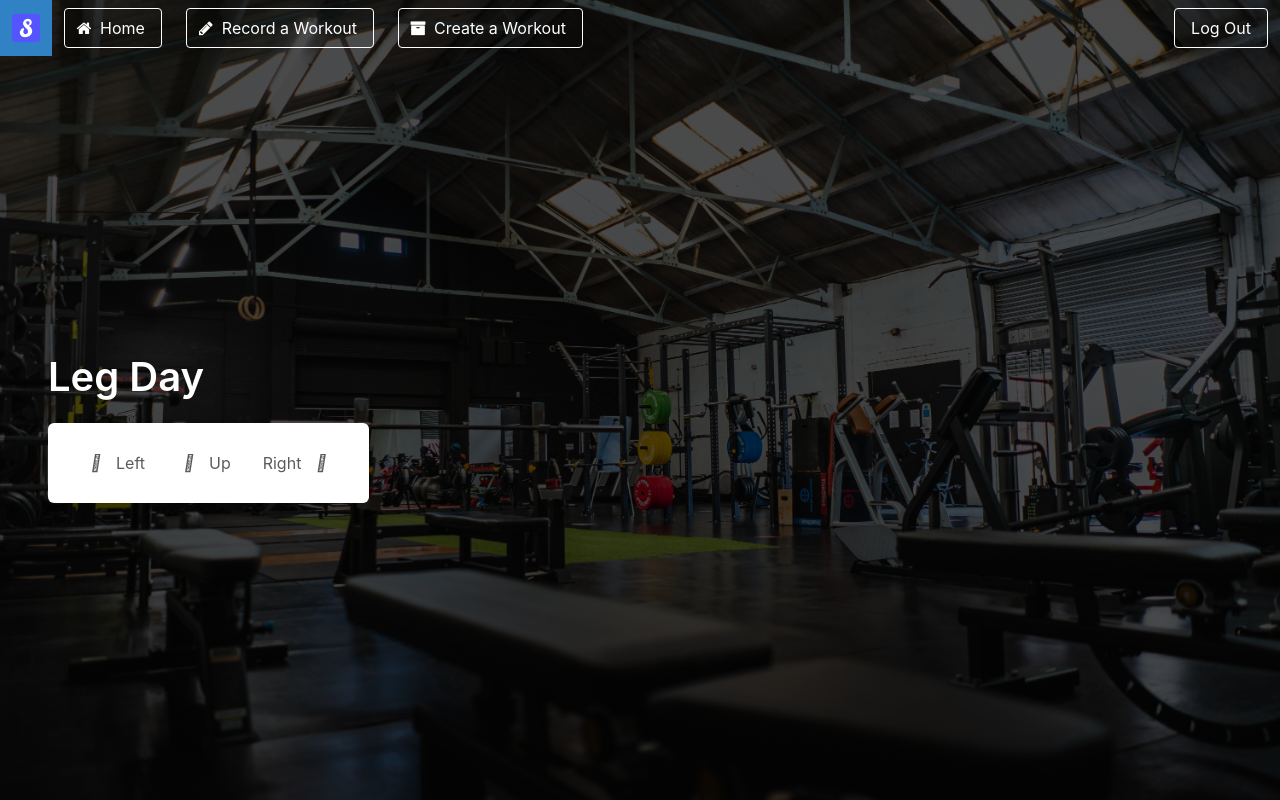
After one commit to dbolger/Strengthy, a Flask app: page /workout/record in a window 1280 px wide. The commit adds this page. Run offline with Flask 2, Linux system fonts and the light colour scheme; the visitor is signed in with stand-in values (Sample User, id 1); some libraries are stand-ins or nearby versions.

Commit message:
Start record workout

```diff
--- a/app/routes.py
+++ b/app/routes.py
@@ -111,3 +111,8 @@ def editWorkout():
             form.exercises.append_entry(exercise)
 
     return render_template('workout/create.html', form=form, title=f'Edit Workout "{workout.name}"')
+
+@app.route("/workout/record", methods=['GET'])
+@login_required
+def recordWorkout():
+    return render_template('workout/record.html')
--- a/app/templates/base/layout.html
+++ b/app/templates/base/layout.html
@@ -47,7 +47,7 @@
 							</span>
 
 							<span class="navbar-item">
-								<a class="button is-white is-outlined" href="/workout/create">
+								<a class="button is-white is-outlined" href="/workout/record">
 									<span class="icon">
 										<i class="fa fa-pencil"></i>
 									</span>
--- /dev/null
+++ b/app/templates/workout/record.html
@@ -0,0 +1,37 @@
+{% extends 'base/layout.html' %}
+
+{% block content %}
+
+<div class="continer">
+	<div class="columns is-centered">
+		<div class="column">
+			<h1 class="title is-2">Leg Day</h1>
+			<div class="box">
+				<div class="tabs is-fullwidth">
+				  <ul>
+				    <li>
+				      <a>
+				        <span class="icon"><i class="fas fa-angle-left" aria-hidden="true"></i></span>
+				        <span>Left</span>
+				      </a>
+				    </li>
+				    <li>
+				      <a>
+				        <span class="icon"><i class="fas fa-angle-up" aria-hidden="true"></i></span>
+				        <span>Up</span>
+				      </a>
+				    </li>
+				    <li>
+				      <a>
+				        <span>Right</span>
+				        <span class="icon"><i class="fas fa-angle-right" aria-hidden="true"></i></span>
+				      </a>
+				    </li>
+				  </ul>
+				</div>
+			</div>
+		</div>
+	</div>
+</div>
+
+{% endblock %}
```
